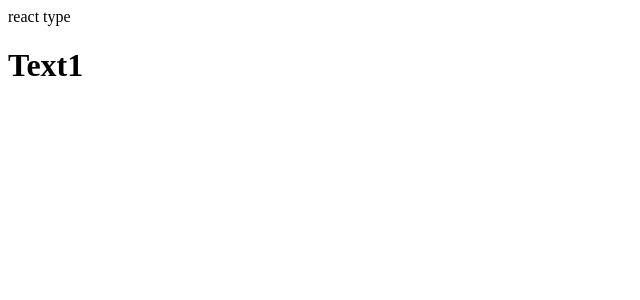
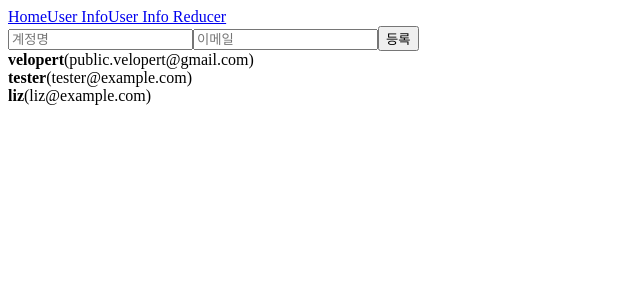
Before and after one commit to elitsapiens/react-typescript, a React app: page /user-info in a window 1280 px wide. Shown: the top 300 px of the page, without its empty margins (0-640 px from the left). Built offline with nearby package versions, Linux system fonts and the light colour scheme.

Commit message:
유저등록기능 추가

```diff
--- a/src/App.tsx
+++ b/src/App.tsx
@@ -1,64 +1,25 @@
-import React from "react";
-import Text from '@/components/Text';
+import React, { ReactElement } from "react";
+import { BrowserRouter, Routes, Route, Link } from "react-router-dom";
+import UserInfo from "@/components/UserInfo/UserInfo";
 
-export interface IUser {
-    id: number,
-    username: string,
-    email: string,
-    active: boolean
-}
+// console.log('public url: ', process.env.PUBLIC_URL);
+const App: React.FC = () => {
+    return (
 
-interface Action {
-    type: string,
-    payload?: any,
-    user: object
-}
-
-const countActiveUsers = (users: Array<IUser>) => {
-    console.log('화성 사용자수를 세는 중...');
-    return users.filter((user) => user.active).length;
-}
-
-const initialState = {
-    users : [
-        {
-            id: 1,
-            username: 'velopert',
-            email: 'public.velopert@gmail.com',
-            active: true
-        },
-        {
-            id: 2,
-            username: 'tester',
-            email: 'tester@example.com',
-            active: false
-        },
-        {
-            id: 3,
-            username: 'liz',
-            email: 'liz@example.com',
-            active: false
-        }
-    ]
-}
-
-function reducer(state: any, action : Action) {
-    switch(action.type) {
-        case 'CREATE_USER':
-            return {
-                users: state.users.concat(action.user)
-            }
-        default:
-            return state;
-    }
-}
-
-const App = () => {
-    return (
-    <div>
-        react type
-        <Text></Text>
-    </div>);
+        <BrowserRouter basename={process.env.PUBLIC_URL}>
+            <div>
+                <Link to="/">Home</Link>
+                <Link to="/user-info">User Info</Link>
+                <Link to="/user-info-reducer">User Info Reducer</Link>
+            </div>
+            <div>
+                <Routes>
+                    <Route path="/user-info" element={<UserInfo/>} />
+                    <Route path="/user-info-reducer" element={<UserInfo />} />
+                </Routes>
+            </div>
+        </BrowserRouter>
+    )
 }
 
 export default App;
--- /dev/null
+++ b/src/components/UserInfo/CreateUser.tsx
@@ -0,0 +1,24 @@
+import React from "react";
+import { IUserProps } from "@/types/index"
+
+const CreateUser = ({ username, email, onChange, onCreate } : IUserProps) => {
+    return (
+        <div>
+            <input
+                name="username"
+                placeholder="계정명"
+                onChange={onChange}
+                value={username}
+            />
+            <input
+                name="email"
+                placeholder="이메일"
+                onChange={onChange}
+                value={email}
+            />
+            <button onClick={onCreate}>등록</button>
+        </div>
+    )
+}
+
+export default CreateUser;
--- /dev/null
+++ b/src/components/UserInfo/UserInfo.tsx
@@ -0,0 +1,97 @@
+import React, { ReactElement, useRef, useState } from "react";
+import Text from '@/components/Text';
+import useInputs from "@/hooks/useInputs";
+import CreateUser from "./CreateUser";
+import { IUser } from "@/types/index";
+import UserList from "@/components/UserInfo/UserList"
+
+// interface Action {
+//     type: string,
+//     payload?: any,
+//     user: object,
+//     id: number,
+// }
+
+// export const CREATE_USER = 'CREATE_USER';
+// export const TOGGLE_USER = 'TOGGLE_USER';
+// export const REMOVE_USER = 'REMOVE_USER';
+
+const countActiveUsers = (users: Array<IUser>) => {
+    console.log('화성 사용자수를 세는 중...');
+    return users.filter((user) => user.active).length;
+}
+
+const initialState =
+    [
+        {
+            id: 1,
+            username: 'velopert',
+            email: 'public.velopert@gmail.com',
+            active: true
+        },
+        {
+            id: 2,
+            username: 'tester',
+            email: 'tester@example.com',
+            active: false
+        },
+        {
+            id: 3,
+            username: 'liz',
+            email: 'liz@example.com',
+            active: false
+        }
+    ];
+
+const UserInfo: React.FC = () => {
+
+    const [ inputs, setInputs ] = useState({
+        username: '',
+        email: ''
+    });
+
+    const { username, email } = inputs;
+    const [users, setUsers] = useState(initialState);
+
+    const onChange = (e: React.FormEvent<HTMLInputElement>) => {
+        const { value, name } = e.currentTarget;
+        console.log('value:', value);
+        console.log('name: ', name);
+        setInputs({
+            ...inputs,
+            [name]: value
+        });
+    }
+
+    const nextId = useRef(4);
+    const onCreate = () => {
+        const user = {
+            id: nextId.current,
+            username,
+            email,
+            active: false
+        };
+        setUsers(users.concat(user));
+
+        setInputs({
+            username: '',
+            email: ''
+        });
+
+        nextId.current += 1;
+    }
+
+    return (
+        <>
+            <CreateUser
+                username={username}
+                email={email}
+                onChange={onChange}
+                onCreate={onCreate}
+            />
+            <UserList users={users} />
+        </>
+    );
+}
+
+export default React.memo(UserInfo);
--- /dev/null
+++ b/src/components/UserInfo/UserList.tsx
@@ -0,0 +1,27 @@
+import React from "react";
+import { IUser } from '@/types/index';
+
+interface IUserProps {
+    user: IUser,
+    key?: number
+}
+
+const User = ({ user } : IUserProps) => {
+    return (
+        <div>
+            <b>{user.username}</b><span>({user.email})</span>
+        </div>
+    )
+}
+
+const UserList = ( { users } : {users: IUser[]} ) => {
+    return (
+        <div>
+            {users.map(user => (
+                <User user={user} key={user.id} />
+            ))}
+        </div>
+    )
+}
+
+export default UserList;
--- a/webpack.config.js
+++ b/webpack.config.js
@@ -4,6 +4,7 @@ const HtmlWebpackPlugin = require('html-webpack-plugin'); //웹팩에서 HTML을
 const ForkTsCheckerWebpackPlugin = require('fork-ts-checker-webpack-plugin');
 const { CleanWebpackPlugin } = require('clean-webpack-plugin');
 const webpack = require('webpack');
+const dotenv = require('dotenv');
 
 const mode = process.env.NODE_ENV || 'development';
 
@@ -50,6 +51,9 @@ module.exports = {
         new ForkTsCheckerWebpackPlugin(),
         new webpack.LoaderOptionsPlugin({debug: true}),
         new CleanWebpackPlugin(),
+        new webpack.DefinePlugin({
+            "process.env": JSON.stringify(process.env),
+        })
     ],
     devServer: {
         historyApiFallback: true,
```
Also changed, not shown: package.json (+6 -1 lines), src/hooks/useInputs.ts (+6 -4 lines), src/types/index.ts (added, +15 -0 lines).
